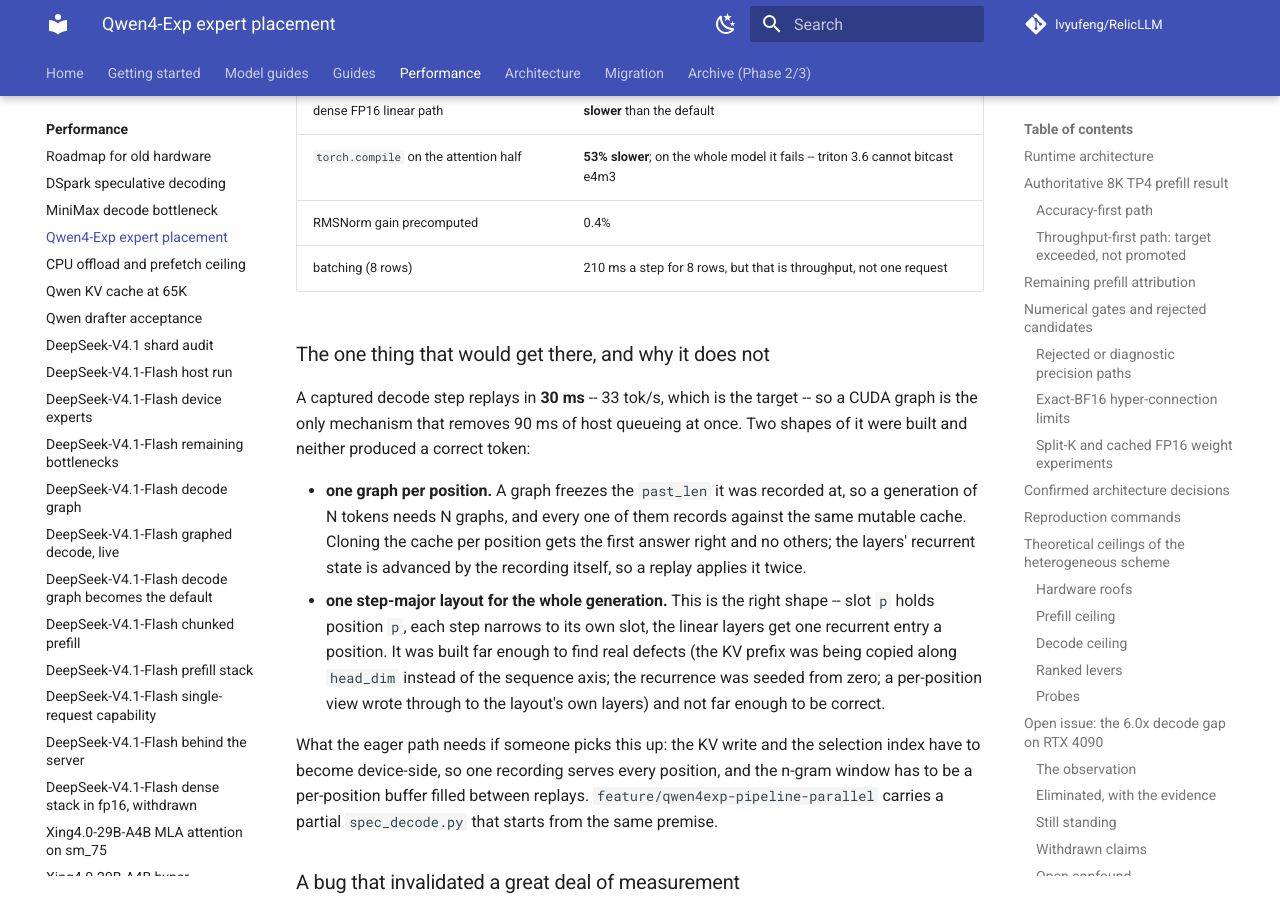
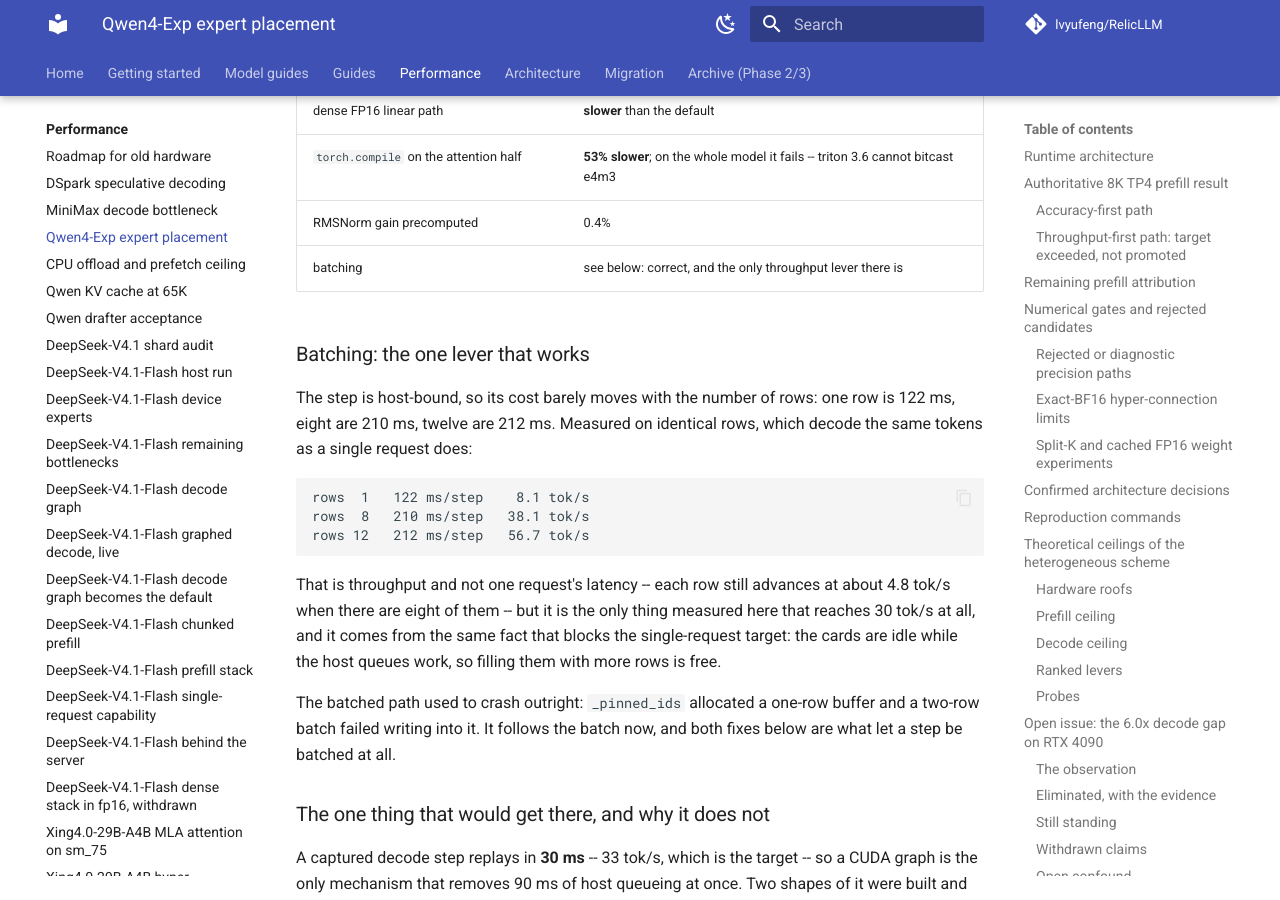
Before and after one commit to lvyufeng/RelicLLM, an MkDocs documentation site: the page built from docs/performance/qwen4_exp_performance.md, in a window 1280 px wide and 900 px high, scrolled down 19790 px. Built offline with MkDocs 1.6.1 and Material for MkDocs 9.7.7, drawn with Linux system fonts in a browser that asks for light colours; comment, search, counter and statistics services are not loaded.

Commit message:
docs(qwen4exp): record that batching is correct and worth 38 tok/s
The step is host-bound, so its cost barely moves with the row count: one row is
122 ms, eight are 210, twelve are 212. Rows that decode the same tokens as a
single request verify the batched path gives the same answer, so this is a real
lever rather than a measurement of something else.

It is throughput, not one request's latency -- eight rows still advance at about
4.8 tok/s each -- and the page says so. But it is the only configuration
measured on this box that reaches 30 tok/s, and it reaches it for the same reason
the single-request target is hard: the cards idle while the host queues work.

Co-Authored-By: Codex <noreply@anthropic.com>

````diff
--- a/docs/performance/qwen4_exp_performance.md
+++ b/docs/performance/qwen4_exp_performance.md
@@ -715,7 +715,28 @@ Removing any one of them changes the step by a fraction of a percent.
 | dense FP16 linear path | **slower** than the default |
 | `torch.compile` on the attention half | **53% slower**; on the whole model it fails -- triton 3.6 cannot bitcast e4m3 |
 | RMSNorm gain precomputed | 0.4% |
-| batching (8 rows) | 210 ms a step for 8 rows, but that is throughput, not one request |
+| batching | see below: correct, and the only throughput lever there is |
+
+### Batching: the one lever that works
+
+The step is host-bound, so its cost barely moves with the number of rows: one row is 122 ms, eight
+are 210 ms, twelve are 212 ms. Measured on identical rows, which decode the same tokens as a single
+request does:
+
+```
+rows  1   122 ms/step    8.1 tok/s
+rows  8   210 ms/step   38.1 tok/s
+rows 12   212 ms/step   56.7 tok/s
+```
+
+That is throughput and not one request's latency -- each row still advances at about 4.8 tok/s when
+there are eight of them -- but it is the only thing measured here that reaches 30 tok/s at all, and
+it comes from the same fact that blocks the single-request target: the cards are idle while the
+host queues work, so filling them with more rows is free.
+
+The batched path used to crash outright: `_pinned_ids` allocated a one-row buffer and a two-row
+batch failed writing into it. It follows the batch now, and both fixes below are what let a step be
+batched at all.
 
 ### The one thing that would get there, and why it does not
 
````
